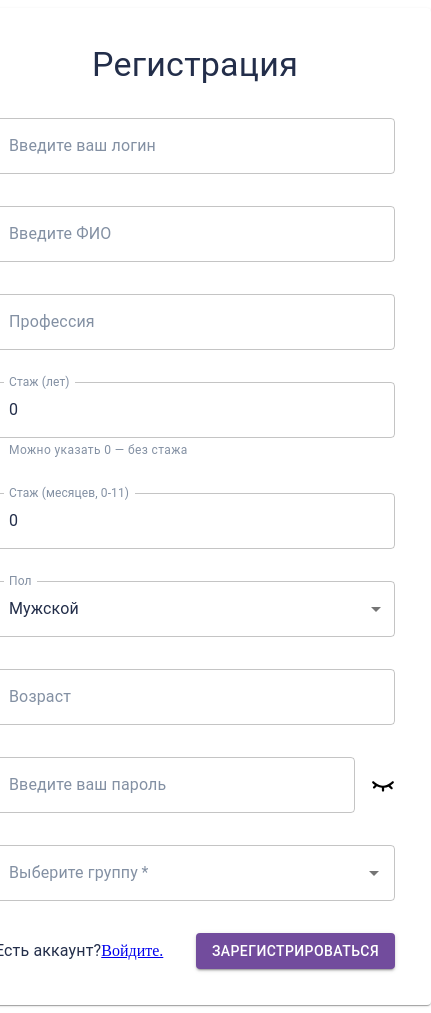
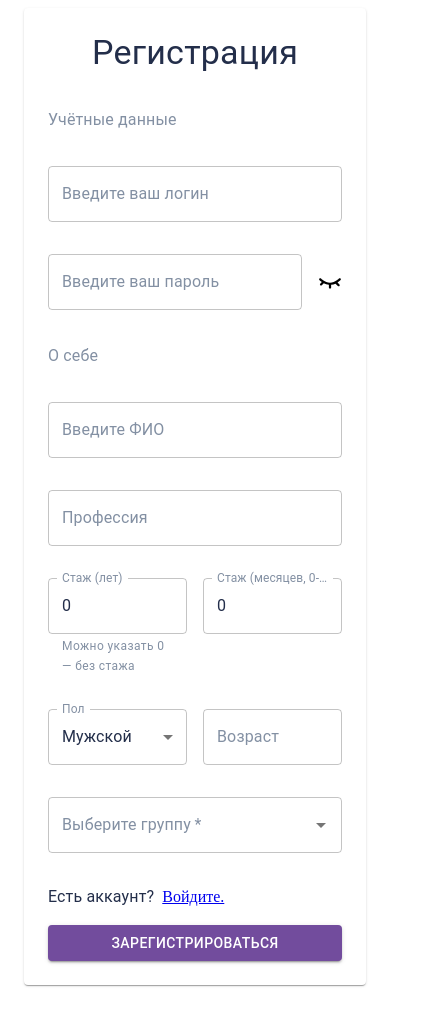
Before and after one commit to Donraf/gameHoldTheProcess, a React (Vite) app in the folder client/: page /registration in a window 390 px wide. Shown: the whole page, 431 px wide, since content can reach past the window. Built offline with nearby package versions, Linux system fonts and the light colour scheme; no server answers.

Commit message:
feat: responsive auth card with grouped registration form sections

```diff
--- a/client/src/pages/Auth.jsx
+++ b/client/src/pages/Auth.jsx
@@ -160,10 +160,10 @@ const Auth = observer(() => {
     <Box display="flex" justifyContent="center" alignItems="center" minHeight="100vh">
       <Card
         sx={{
-          minWidth: "400px",
-          maxWidth: "600px",
-          width: "50%",
-          padding: "36px",
+          width: "100%",
+          maxWidth: "480px",
+          mx: 2,
+          padding: { xs: "24px", sm: "36px" },
           display: "flex",
           alignItems: "center",
         }}
@@ -181,6 +181,11 @@ const Auth = observer(() => {
           <Typography align={"center"} variant="h4" noWrap component="div">
             {isLogin ? "Авторизация" : "Регистрация"}
           </Typography>
+          {!isLogin && (
+            <Typography variant="subtitle1" color="text.secondary" sx={{ mb: -2 }}>
+              Учётные данные
+            </Typography>
+          )}
           <TextField
             onChange={(event) => {
               setUserLogin(event.target.value);
@@ -190,81 +195,6 @@ const Auth = observer(() => {
             label="Введите ваш логин"
             variant="outlined"
           />
-          {isLogin ? (
-            <></>
-          ) : (
-            <TextField
-              onChange={(event) => {
-                setName(event.target.value);
-              }}
-              value={name}
-              id="name-field"
-              label="Введите ФИО"
-              variant="outlined"
-            />
-          )}
-          {!isLogin ? (
-            <>
-              <TextField
-                onChange={(event) => {
-                  setProfession(event.target.value);
-                }}
-                value={profession}
-                id="profession-field"
-                label="Профессия"
-                variant="outlined"
-              />
-              <TextField
-                type="number"
-                inputProps={{ min: 0 }}
-                onChange={(event) => {
-                  setExperienceYears(event.target.value);
-                }}
-                value={experienceYears}
-                id="experience-field"
-                label="Стаж (лет)"
-                helperText="Можно указать 0 — без стажа"
-                variant="outlined"
-              />
-              <TextField
-                type="number"
-                inputProps={{ min: 0, max: 11 }}
-                onChange={(event) => {
-                  setExperienceMonths(event.target.value);
-                }}
-                value={experienceMonths}
-                id="experience-months-field"
-                label="Стаж (месяцев, 0-11)"
-                variant="outlined"
-              />
-              <TextField
-                select
-                value={gender}
-                onChange={(event) => {
-                  setGender(event.target.value);
-                }}
-                id="gender-select"
-                label="Пол"
-                variant="outlined"
-              >
-                <MenuItem value={USER_GENDER_MALE}>{USER_GENDER_MALE}</MenuItem>
-                <MenuItem value={USER_GENDER_FEMALE}>{USER_GENDER_FEMALE}</MenuItem>
-              </TextField>
-              <TextField
-                type="number"
-                inputProps={{ min: 1, max: 150 }}
-                onChange={(event) => {
-                  setAge(event.target.value);
-                }}
-                value={age}
-                id="age-field"
-                label="Возраст"
-                variant="outlined"
-              />
-            </>
-          ) : (
-            <></>
-          )}
           <Stack display="flex" direction="row" spacing={2}>
             <TextField
               sx={{
@@ -301,9 +231,84 @@ const Auth = observer(() => {
               </>
             )}
           </Stack>
-          {isLogin ? (
-            <></>
-          ) : (
+          {!isLogin ? (
+            <>
+              <Typography variant="subtitle1" color="text.secondary" sx={{ mb: -2 }}>
+                О себе
+              </Typography>
+              <TextField
+                onChange={(event) => {
+                  setName(event.target.value);
+                }}
+                value={name}
+                id="name-field"
+                label="Введите ФИО"
+                variant="outlined"
+              />
+              <TextField
+                onChange={(event) => {
+                  setProfession(event.target.value);
+                }}
+                value={profession}
+                id="profession-field"
+                label="Профессия"
+                variant="outlined"
+              />
+              <Stack direction="row" spacing={2}>
+                <TextField
+                  fullWidth
+                  type="number"
+                  inputProps={{ min: 0 }}
+                  onChange={(event) => {
+                    setExperienceYears(event.target.value);
+                  }}
+                  value={experienceYears}
+                  id="experience-field"
+                  label="Стаж (лет)"
+                  helperText="Можно указать 0 — без стажа"
+                  variant="outlined"
+                />
+                <TextField
+                  fullWidth
+                  type="number"
+                  inputProps={{ min: 0, max: 11 }}
+                  onChange={(event) => {
+                    setExperienceMonths(event.target.value);
+                  }}
+                  value={experienceMonths}
+                  id="experience-months-field"
+                  label="Стаж (месяцев, 0-11)"
+                  variant="outlined"
+                />
+              </Stack>
+              <Stack direction="row" spacing={2}>
+                <TextField
+                  fullWidth
+                  select
+                  value={gender}
+                  onChange={(event) => {
+                    setGender(event.target.value);
+                  }}
+                  id="gender-select"
+                  label="Пол"
+                  variant="outlined"
+                >
+                  <MenuItem value={USER_GENDER_MALE}>{USER_GENDER_MALE}</MenuItem>
+                  <MenuItem value={USER_GENDER_FEMALE}>{USER_GENDER_FEMALE}</MenuItem>
+                </TextField>
+                <TextField
+                  fullWidth
+                  type="number"
+                  inputProps={{ min: 1, max: 150 }}
+                  onChange={(event) => {
+                    setAge(event.target.value);
+                  }}
+                  value={age}
+                  id="age-field"
+                  label="Возраст"
+                  variant="outlined"
+                />
+              </Stack>
               <Autocomplete
                 options={fetchedGroups}
                 getOptionLabel={(group) => group.name}
@@ -317,9 +322,17 @@ const Auth = observer(() => {
                 noOptionsText="Группы не найдены"
                 id="group-select"
               />
+            </>
+          ) : (
+            <></>
           )}
-          <Stack alignItems={"center"} justifyContent={"space-between"} direction={"row"} spacing={4}>
-            <Stack direction={"row"} align={"center"} alignItems={"center"}>
+          <Stack
+            alignItems={{ xs: "stretch", sm: "center" }}
+            justifyContent={"space-between"}
+            direction={{ xs: "column", sm: "row" }}
+            spacing={2}
+          >
+            <Stack direction={"row"} align={"center"} alignItems={"center"} spacing={1}>
               {isLogin ? (
                 <>
                   <Typography variant="body1" component="div">
```
Lines whose indentation alone changed are shown as unchanged.
